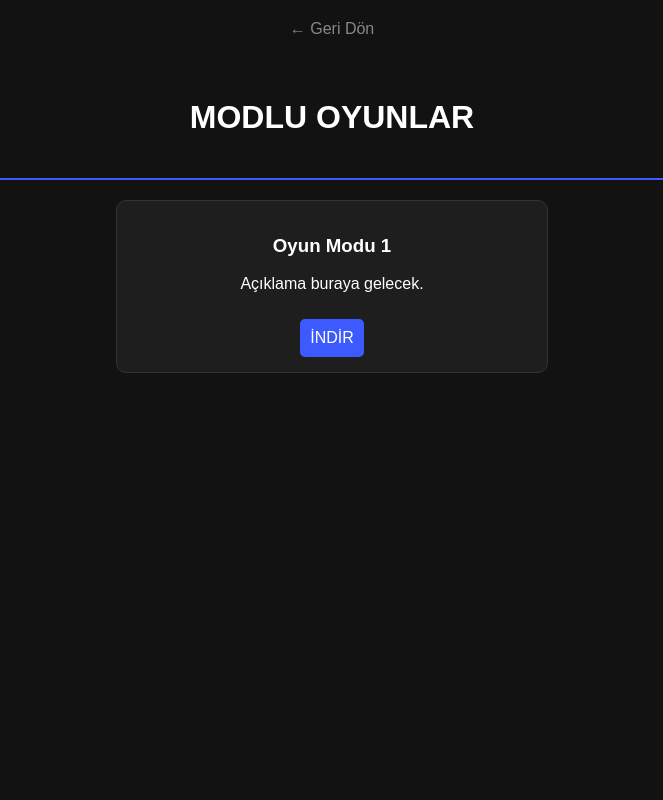
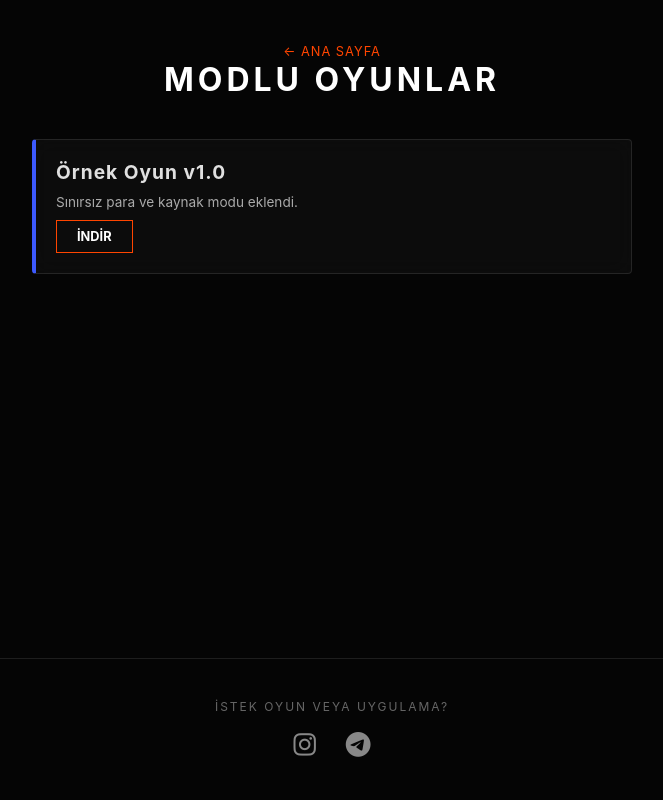
Before and after one commit to kadirtml01/cedric, a plain HTML site: page oyunlar.html in a window 1280 px wide. Shown: the whole page, without its empty margins (308-971 px from the left). Drawn offline with Linux system fonts and the light colour scheme.

Commit message:
Update oyunlar.html

```diff
--- a/oyunlar.html
+++ b/oyunlar.html
@@ -4,22 +4,71 @@
     <meta charset="UTF-8">
     <meta name="viewport" content="width=device-width, initial-scale=1.0">
     <title>Oyunlar | CEDRİC GAMİNG</title>
+    <link rel="stylesheet" href="https://cdnjs.cloudflare.com/ajax/libs/font-awesome/6.4.0/css/all.min.css">
     <style>
-        body { font-family: sans-serif; background: #121212; color: white; text-align: center; margin: 0; padding: 20px; }
-        header { padding: 20px; border-bottom: 2px solid #3d5afe; margin-bottom: 20px; }
-        .back-btn { display: inline-block; margin-bottom: 20px; color: #888; text-decoration: none; }
-        .card { background: #1e1e1e; padding: 15px; border-radius: 10px; margin: 10px auto; max-width: 400px; border: 1px solid #333; }
-        .dl-btn { background: #3d5afe; color: white; padding: 10px; text-decoration: none; border-radius: 5px; display: inline-block; margin-top: 10px; }
+        :root { --primary: #ff4500; --bg-dark: #050505; --card-bg: rgba(255, 255, 255, 0.03); --border: rgba(255, 255, 255, 0.1); }
+        body { font-family: 'Inter', sans-serif; background-color: var(--bg-dark); color: #e0e0e0; margin: 0; display: flex; flex-direction: column; align-items: center; min-height: 100vh; }
+
+        header { padding: 40px 20px; text-align: center; }
+        header h1 { font-size: 2rem; letter-spacing: 4px; text-transform: uppercase; margin: 0; color: #fff; }
+        .back-link { color: var(--primary); text-decoration: none; font-size: 0.8rem; letter-spacing: 1px; text-transform: uppercase; }
+
+        .container { width: 90%; max-width: 600px; flex-grow: 1; margin-bottom: 50px; }
+
+        .card {
+            background: var(--card-bg);
+            border: 1px solid var(--border);
+            padding: 20px;
+            border-radius: 4px;
+            margin-bottom: 20px;
+            backdrop-filter: blur(10px);
+            border-left: 4px solid #3d5afe; /* Oyun teması mavi */
+        }
+        .card h3 { margin: 0; font-size: 1.2rem; letter-spacing: 1px; }
+        .card p { font-size: 0.85rem; color: #aaa; margin: 10px 0; }
+        .dl-btn {
+            display: inline-block;
+            padding: 8px 20px;
+            background: transparent;
+            color: #fff;
+            border: 1px solid var(--primary);
+            text-decoration: none;
+            font-size: 0.8rem;
+            font-weight: bold;
+            transition: 0.3s;
+        }
+        .dl-btn:hover { background: var(--primary); }
+
+        .request-section { text-align: center; padding: 40px 0; border-top: 1px solid var(--border); width: 100%; }
+        .request-text { font-size: 0.75rem; color: #666; letter-spacing: 2px; text-transform: uppercase; margin-bottom: 15px; }
+        .social-container { display: flex; gap: 30px; justify-content: center; }
+        .social-icon { color: #888; font-size: 1.6rem; transition: 0.3s; text-decoration: none; }
+        .instagram:hover { color: #E1306C; }
+        .telegram:hover { color: #0088cc; }
     </style>
 </head>
 <body>
-    <a href="index.html" class="back-btn">← Geri Dön</a>
-    <header><h1>MODLU OYUNLAR</h1></header>
 
-    <div class="card">
-        <h3>Oyun Modu 1</h3>
-        <p>Açıklama buraya gelecek.</p>
-        <a href="#" class="dl-btn">İNDİR</a>
+    <header>
+        <a href="index.html" class="back-link">← Ana Sayfa</a>
+        <h1>MODLU OYUNLAR</h1>
+    </header>
+
+    <div class="container">
+        <div class="card">
+            <h3>Örnek Oyun v1.0</h3>
+            <p>Sınırsız para ve kaynak modu eklendi.</p>
+            <a href="#" class="dl-btn">İNDİR</a>
+        </div>
+        </div>
+
+    <div class="request-section">
+        <div class="request-text">İstek oyun veya uygulama?</div>
+        <div class="social-container">
+            <a href="https://instagram.com/kadirtml.tr" target="_blank" class="social-icon instagram"><i class="fab fa-instagram"></i></a>
+            <a href="https://t.me/cedricgaming" target="_blank" class="social-icon telegram"><i class="fab fa-telegram"></i></a>
+        </div>
     </div>
+
 </body>
 </html>
```
